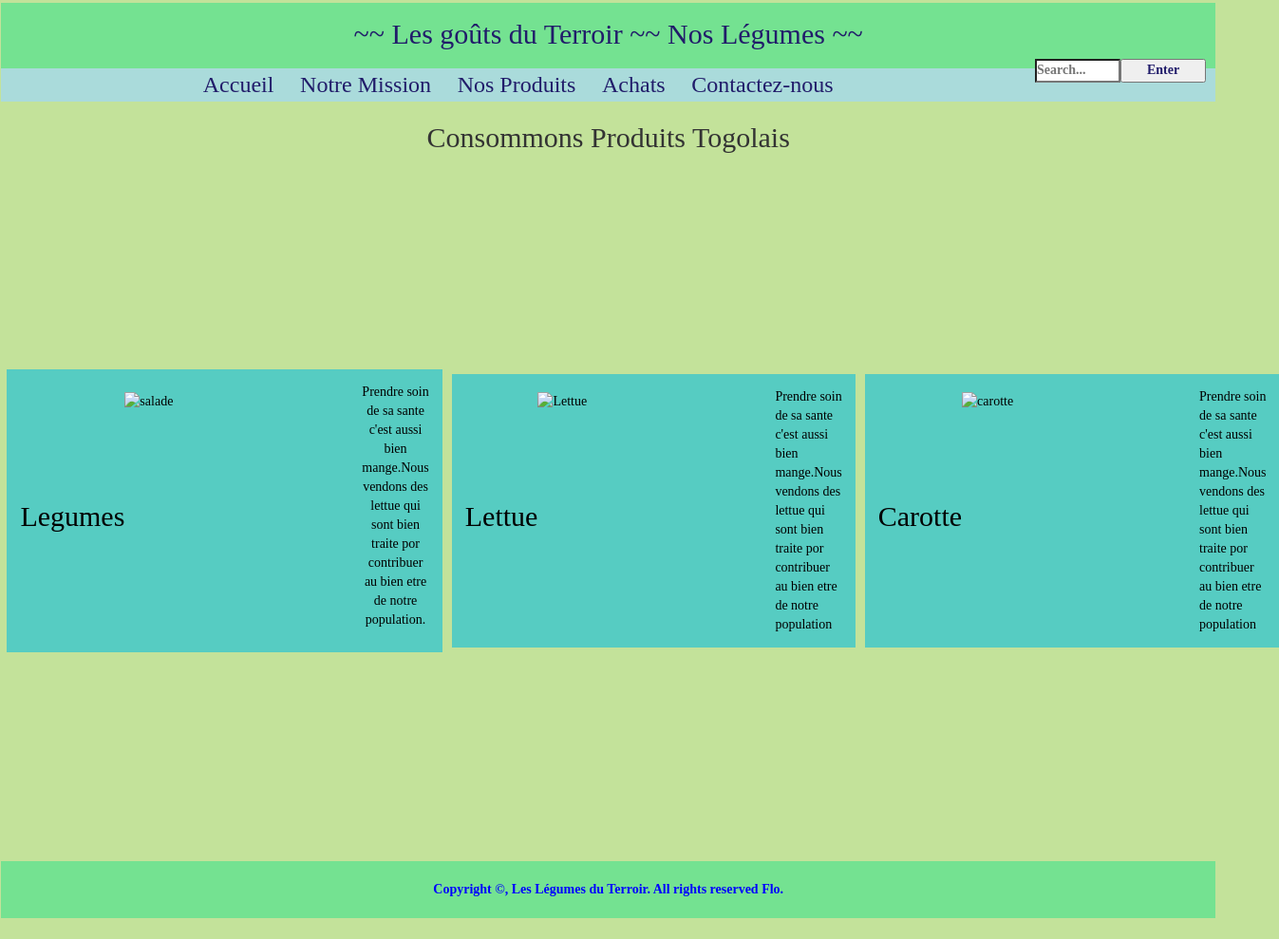
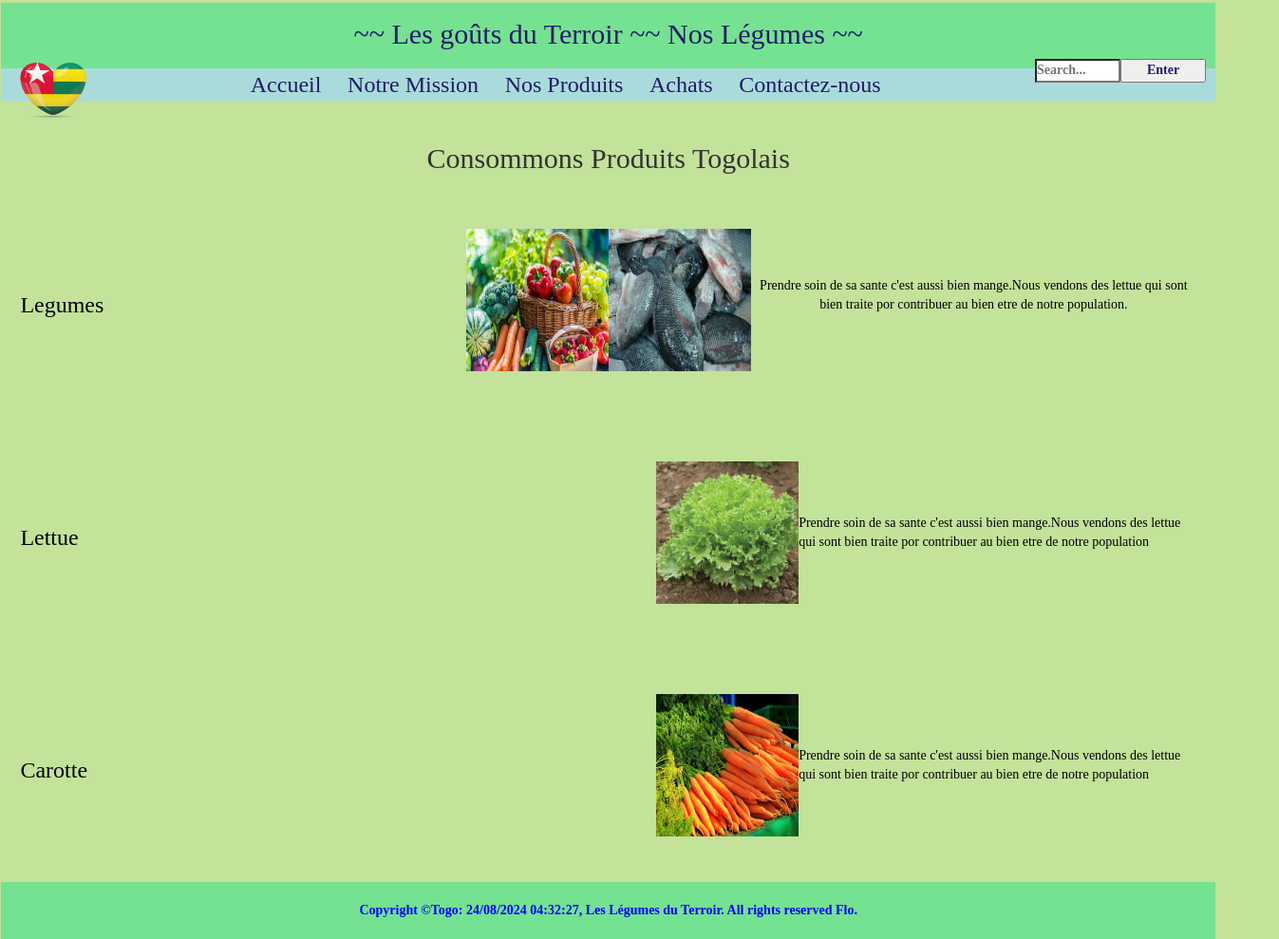
Before and after one commit to FlorentKomlavi/August-, a plain HTML site: page index.html in a window 1280 px wide. Shown: the whole page at 95% size, 1347 px wide, since content can reach past the window. Before the commit the page ends 967 px from the top, so only its background shows below. Drawn offline with nearby package versions, Linux system fonts and the light colour scheme; a script that the page names is missing.

Commit message:
reajustement

```diff
--- a/NewProject.css
+++ b/NewProject.css
@@ -37,7 +37,7 @@ body 	{
   width: auto;
   height: auto;
   background-color:rgb(195, 226, 154);
-  background-image: url("onion.jpg");
+  background-image: url("");
   font-family: Verdana, Arial, sans-serif;
   margin-left: 0.10em;
   margin: right 5px;
@@ -70,7 +70,6 @@ li{
 main{
   margin: 0 auto;
   font-family:'Times New Roman', Times, serif;
-
   padding: 1px 1px;
   min-height: 100vh;
   display:flex;
@@ -90,6 +89,13 @@ p {
 }
 img{
   text-align: auto;
+  height: 150px;
+  width: 150px;
+}
+#drapeau{
+  width: 90px;
+  height: auto;
+  float: left;
 
 }
 /*section{
@@ -119,7 +125,7 @@ padding:20px; margin: 1px; border: 1px solid #000033; } --> */
 
 div {
   border: #0d0d0c ;
-  background-color: #56ccc2;
+  text-align: left;
   display: flex;
   align-items: center;
   padding: 1em;
@@ -148,7 +154,7 @@ div {
  section{
   display: flex;
   align-items: center;
-  justify-content: space-around;
+
  }
 footer  {
   color:blue;
--- a/index.html
+++ b/index.html
@@ -18,6 +18,7 @@
         <button type="submit" id= "submitSearch" value="Enter"> Enter</button>
         <input type="search" id= "inputSearch" placeholder="Search...">
       </form>
+    <img id = "drapeau" src="Togo-Flag.png" alt="Flag" >
 
 
 </header>
@@ -32,26 +33,29 @@
 
 <main>
   <h2 id="message"> Consommons Produits Togolais</h2>
-  <section>
+  <section id="container">
     <div class="div1">
-      <h2>Legumes</h2>
-      <img src="Legume.jpg" alt="salade" height="250px" width=" 250px">
+      <h3>Legumes</h3>
+      <img src="Legume.jpg" alt="salade" height="270px" width=" 270px">
+      <img src="poisson.jpg" alt="akpavi" height="270px" width=" 270px">
      <p>Prendre soin de sa sante c'est aussi bien mange.Nous vendons des lettue qui  sont bien traite por contribuer au bien etre de notre population.</p>
     </div>
-
+  </section>
+  <section id="container">
     <div class="div2">
-      <h2>Lettue</h2>
-      <img src="lettue.jpg" alt="Lettue" height="250px" width=" 250px">
+      <h3>Lettue</h3>
+      <img src="lettue.jpg" alt="Lettue" height="270px" width=" 2570px">
       Prendre soin de sa sante c'est aussi bien mange.Nous vendons des lettue qui  sont bien traite por contribuer au bien etre de notre population
     </div>
-
+  </section>
+  <section id="container">
     <div class="div3">
-      <h2>Carotte</h2>
-      <img src="carottes.jpg" alt="carotte" height="250px" width=" 250px">
+      <h3>Carotte</h3>
+      <img src="carotte.jpg" alt="carotte" height="270px" width=" 2570px">
       Prendre soin de sa sante c'est aussi bien mange.Nous vendons des lettue qui  sont bien traite por contribuer au bien etre de notre population
     </div>
+  </section>
 
-  </section>
 </main>
 <script src="./utils.js"></script>
 <script src="./home.js"></script>
--- /dev/null
+++ b/script.js
@@ -0,0 +1,8 @@
+let date = new Date();
+
+let option = {
+    dateStyle: "short",
+    timeStyle: "short"
+};
+//console.log(`Togo:${date.toLocaleTimeString('en-US', option)}`);
+console.log(document.write(`Togo: ${date.toLocaleDateString('fr-TG')} ${date.toLocaleTimeString('fr-TG')}`));
```
Also changed, not shown: 228.jpg (added), Betterave.jpg (added), Carotte.jpg (added), Greenlettuce.jpg (added), Legume.jpg (added), Togo-Flag-PNG-Clipart.png (added), Togo-Flag-PNG.png (added), Togo-Flag.png (added), Tomates.jpg (added), drapeau-togolais.jpg (added), drapeau-togolaiss.jpg (added), drapo1.png (added), drapo12.png (added), lettue.jpg (added), 1 more files, 1 other file.
